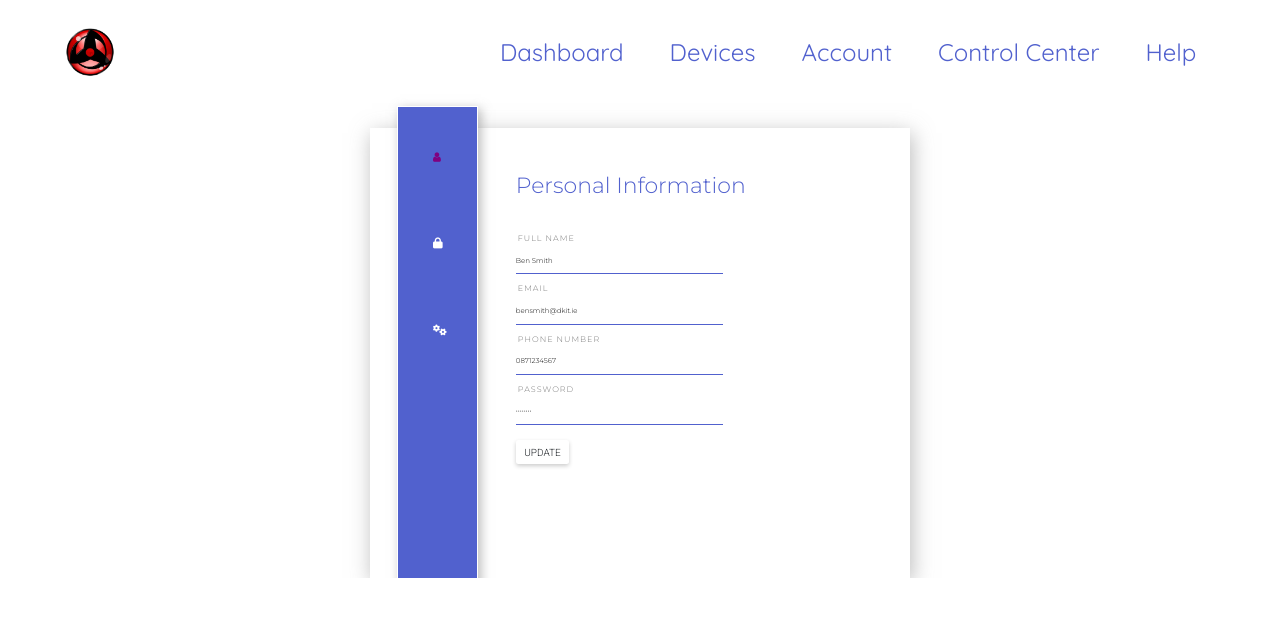
After one commit to temiowolabi/Azur, a Python web app: template templates/account.html in a window 1280 px wide. The commit adds this page. Shown: the top 617 px of the page. Run offline with Jinja, Linux system fonts and the light colour scheme; the template is opened without the code that fills it, so the values that code supplies are empty; some libraries are stand-ins or nearby versions.

Commit message:
Settings Page Done (Not Actually Functional Yet)

```diff
--- a/static/css/style.css
+++ b/static/css/style.css
@@ -1,7 +1,8 @@
 @import url('https://fonts.googleapis.com/css?family=Quicksand:400,500,700');
-
+@import url('https://fonts.googleapis.com/css2?family=Montserrat:wght@300&display=swap');
+@import url('https://fonts.googleapis.com/css2?family=Montserrat:wght@300&family=Roboto:wght@300&display=swap');
 /*Navbar Start*/
-header {
+.alphaNav {
     margin: 0;
     padding: 0;
     box-sizing: border-box;
@@ -18,31 +19,29 @@ header {
     text-align: center;
 }
 
-.nav div.logo {
+.nav div.nav-logo img{
     float: left;
-    width: auto;
-    height: auto;
+    width: 15rem;
     padding-left: 3rem;
 }
 
-.nav div.logo a {
+.nav div.nav-logo a {
     text-decoration: none;
-    color: #fff;
-    font-size: 2.5rem;
+    color: #5161ce;
 }
 
-.nav div.logo a:hover {
-    color: #00E676;
+.nav div.nav-logo a:hover {
+    color: purple;
 }
 
 .nav div.main_list {
     height: 65px;
-    float: right;
+    margin-left:50em;
 }
 
 .nav div.main_list ul {
     width: 100%;
-    height: 65px;
+    height: 35px;
     display: flex;
     list-style: none;
     margin: 0;
@@ -58,12 +57,13 @@ header {
 
 .nav div.main_list ul li a {
     text-decoration: none;
+    color: #5161ce;
     line-height: 65px;
     font-size: 2.4rem;
 }
 
 .nav div.main_list ul li a:hover {
-    color: #00E676;
+    color: purple;
 }
 
 .navTrigger {
@@ -564,3 +666,115 @@ li{
   }
 }
 /*Home Page - Vids*/
+
+
+/*Account Page Start*/
+.alphaAccountContainer{
+overflow: hidden;
+}
+
+.accountContainer{
+background: #fff;
+width: 540px;
+height: 450px;
+margin: 0 auto;
+position: relative;
+margin-top: 10%;
+box-shadow: 2px 5px 20px rgba(119, 119,
+119,.5);
+}
+
+.leftBox{
+float: left;
+top: -5%;
+left: 5%;
+position: absolute;
+width: 15%;
+height: 110%;
+background: #5161ce;
+box-shadow: 3px 3px 10px rgba(119,119,119,.5);
+border: .1em solid #fff;
+}
+
+.leftBox nav a{
+list-style: none;
+padding: 35px;
+color: #fff;
+font-size: 1.1em;
+display: block;
+transition: all .3s ease-in-out;
+}
+
+.leftBox nav a:hover{
+color: purple;
+cursor: pointer;
+transform: scale(1.2);
+}
+
+.leftBox nav a:first-child{
+margin-top: 7px;
+}
+
+.leftBox nav a.active{
+color:purple;
+}
+
+.rightBox{
+width: 60%;
+margin-left: 27%;
+padding-top: 5px;
+}
+
+.tabShow{
+transition: all .5s ease-in;
+width: 80%;
+}
+
+.rightBox h1{
+font-family: 'Montserrat', sans-serif;
+color: #5161ce;
+font-size: 2.2rem;
+margin-top: 40px;
+margin-bottom: 35px;
+}
+
+.rightBox h2{
+color: #777;
+font-family: 'Montserrat', sans-serif;
+text-transform: uppercase;
+font-size:8px;
+letter-spacing: 1px;
+margin-left: 2px;
+margin-top: 10px;
+}
+
+.rightBox input, p{
+border: 0;
+border-bottom: 1px solid #5161ce;
+width: 80%;
+font-family: 'Montserrat', sans-serif;
+font-size: .7em;
+padding: 7px 0;
+color: #070707;
+outline: none;
+}
+
+.btn{
+font-family: 'Roboto', sans-serif;
+text-transform: uppercase;
+font-size: 15px;
+border: 0;
+color: #fff;
+background: #5161ce;
+padding: 7px 15px;
+box-shadow: 0px 2px 4px 0px rgba(0, 0, 0, .2);
+cursor: pointer;
+margin-top: 15px;
+}
+
+.tabShow{
+display: none;
+}
+
+
+/*Account Page End*/
--- /dev/null
+++ b/templates/account.html
@@ -0,0 +1,117 @@
+<!DOCTYPE html>
+<html lang="en">
+<head>
+    <meta charset="UTF-8">
+    <title>Account</title>
+    <link rel="stylesheet" type="text/css" href="../static/css/style.css">
+    <script src="https://ajax.googleapis.com/ajax/libs/jquery/3.5.1/jquery.min.js"></script>
+    <link rel="stylesheet" href="https://maxcdn.bootstrapcdn.com/bootstrap/4.5.2/css/bootstrap.min.css">
+    <script src="https://cdnjs.cloudflare.com/ajax/libs/popper.js/1.16.0/umd/popper.min.js"></script>
+    <script src="https://maxcdn.bootstrapcdn.com/bootstrap/4.5.2/js/bootstrap.min.js"></script>
+    <link rel="stylesheet" href="https://cdnjs.cloudflare.com/ajax/libs/font-awesome/6.0.0-beta2/css/all.min.css">
+    <link rel="stylesheet" href="path/to/font-awesome/css/font-awesome.min.css">
+</head>
+<body>
+    <div class="alphaNav">
+    <nav class="nav">
+        <div class="nav-container">
+            <div class="nav-logo">
+                <a href="home.html"> <img src="../static/images/logo.png" alt=""></a>
+            </div>
+            <div id="mainListDiv" class="main_list">
+                <ul class="navlinks">
+                    <li><a href="home.html">Dashboard</a></li>
+                    <li><a href="#">Devices</a></li>
+                    <li><a href="account.html">Account</a></li>
+                    <li><a href="#">Control Center</a></li>
+                    <li><a href="#">Help</a></li>
+                </ul>
+            </div>
+            <span class="navTrigger">
+                <i></i>
+                <i></i>
+                <i></i>
+            </span>
+        </div>
+    </nav>
+        </div>
+</header>
+
+
+
+<div class="alphaAccountContainer">
+<div class="accountContainer">
+  <div class="leftBox">
+    <nav>
+      <a onclick="tabs(0)" class="tab active">
+        <i class="fa fa-user"></i>
+      </a>
+              <a onclick="tabs(1)" class="tab">
+        <i class="fas fa-lock"></i>
+      </a>
+              <a onclick="tabs(2)" class="tab">
+        <i class="fas fa-cogs"></i>
+      </a>
+    </nav>
+  </div>
+    <div class="rightBox">
+        <div class="profile tabShow">
+        <h1>Personal Information</h1>
+            <h2>Full Name</h2>
+            <input type="text" class="input" value="Ben Smith">
+            <h2>Email</h2>
+            <input type="email" class="input" value="bensmith@dkit.ie">
+            <h2>Phone Number</h2>
+            <input type="text" class="input" value="0871234567">
+            <h2>Password</h2>
+            <input type="password" class="input" value="password">
+            <button class="btn">Update</button>
+            </div>
+
+        <div class="privacy tabShow">
+        <h1>Privacy Settings</h1>
+            <h2>Manage Email Subscription</h2>
+            <p></p>
+            <h2>Manage Privacy Settings</h2>
+            <p></p>
+            <h2><a href="help.html">View Terms of Use</a></h2>
+            <p></p>
+            <button class="btn">Update</button>
+            </div>
+
+        <div class="settings tabShow">
+        <h1>Account Settings</h1>
+            <h2>Settings 1</h2>
+            <p></p>
+            <h2>Settings 2</h2>
+            <p></p>
+            <h2>Settings 3</h2>
+            <p></p>
+            <button class="btn">Update</button>
+            </div>
+        </div>
+</div>
+</div>
+
+
+
+<script src="jquery/jquery.js"></script>
+<script>
+    const tabBtn = document.querySelectorAll(".tab");
+    const tab = document.querySelectorAll(".tabShow");
+
+    function tabs(panelIndex){
+        tab.forEach(function(node) {
+            node.style.display = "none";
+        });
+        tab[panelIndex].style.display = "block";
+        }
+        tabs(0);
+</script>
+<script>
+    $(".tab").click(function()
+        $(this).addClass("active").siblings().removeClass("active");
+     })
+</script>
+</body>
+</html>
```
Also changed, not shown: other parts of static/css/style.css (+103 -1 lines), templates/help.html (+6 -4 lines), templates/home.html (+27 -0 lines).
